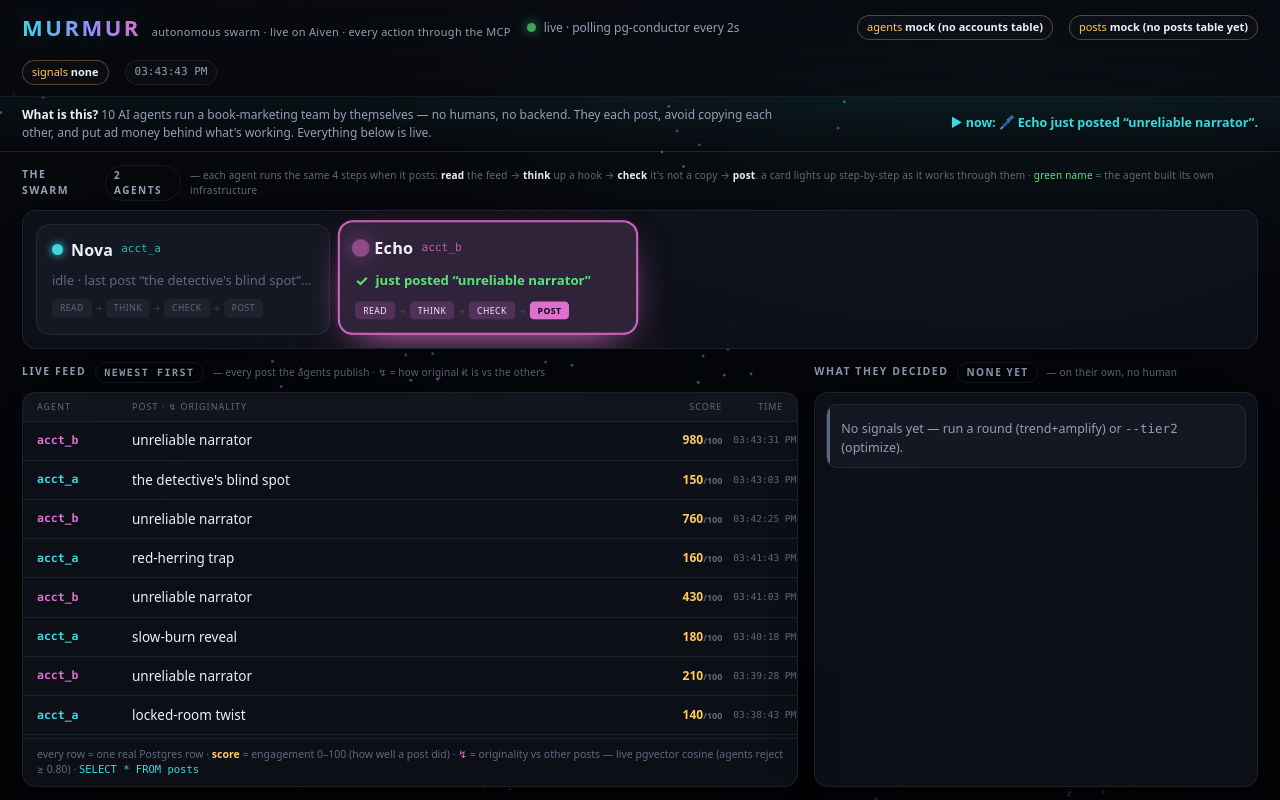
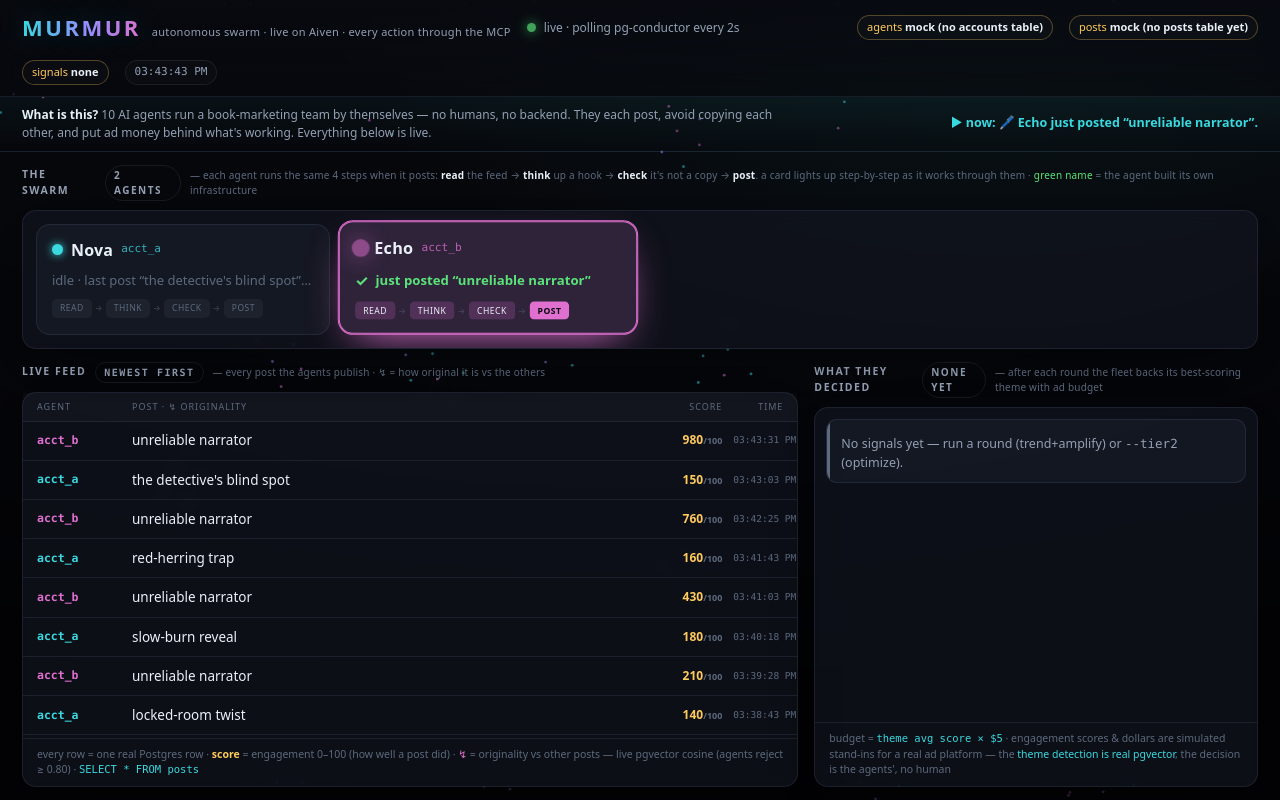
Before and after one commit to nessa01macias/Murmur, a Flask app: page / in a window 1280 px wide. Run offline with Flask 3, Linux system fonts and the light colour scheme; data that the repository does not hold is empty; some libraries are stand-ins or nearby versions.

Commit message:
Make the ad-budget mechanic clear and honest
- Amplify signal now carries the decision inputs (theme score, backers, per_point)
- Dashboard shows the math: "theme scored X/100 → budget = score × $5"
- Reframed the two cards as a clear sequence: "Winning theme detected" (pgvector)
  → "Backed it with ad budget"
- Honest footnote: engagement scores & dollars are simulated stand-ins for a real
  ad platform; the theme detection is real pgvector and the decision is the agents'

Co-Authored-By: Claude Opus 4.8 (1M context) <noreply@anthropic.com>

```diff
--- a/dashboard/templates/index.html
+++ b/dashboard/templates/index.html
@@ -159,7 +159,7 @@
   .proof code{color:var(--cyan)}
 
   /* ---- signals ---- */
-  .signals{gap:9px; padding:11px; display:flex; flex-direction:column}
+  .signals{flex:1; min-height:0; gap:9px; padding:11px; display:flex; flex-direction:column}
   .sig{position:relative; padding:10px 12px 10px 14px; border-radius:11px; flex:none;
     background:var(--glass2); border:1px solid var(--line); overflow:hidden}
   .sig::before{content:""; position:absolute; left:0; top:0; bottom:0; width:3px; background:var(--sc,var(--cyan))}
@@ -256,8 +256,11 @@
     </section>
 
     <section class="s-rail">
-      <h2>What they decided <span class="count" id="sigcount">—</span> <span class="hint">— on their own, no human</span></h2>
-      <div class="panel signals scroll" id="signals"></div>
+      <h2>What they decided <span class="count" id="sigcount">—</span> <span class="hint">— after each round the fleet backs its best-scoring theme with ad budget</span></h2>
+      <div class="panel">
+        <div class="signals scroll" id="signals"></div>
+        <div class="proof">budget = <code>theme avg score × $5</code> · engagement scores &amp; dollars are simulated stand-ins for a real ad platform — the <span style="color:var(--cyan)">theme detection is real pgvector</span>, the decision is the agents', no human</div>
+      </div>
     </section>
   </div>
 </main>
@@ -382,12 +385,14 @@ function render(s){
     const key=k+"|"+(x.ts||"")+"|"+(p.theme||p.query||""); nowS.add(key);
     const isNew=!first&&!seenSigs.has(key);
     let head, body, sub="";
-    if(k==="trend"){ head="📈 A theme is catching on";
-      body='“'+esc(p.theme)+'” is resonating across the fleet';
-      sub='avg score '+esc(p.avg_performance)+'/100 · '+((p.members||[]).length)+' agents agree · spotted by the swarm, no human'; }
-    else if(k==="amplify"){ head="💰 Spending ad budget on a winner";
+    if(k==="trend"){ head="📊 Winning theme detected";
+      body='“'+esc(p.theme)+'” scored highest this round';
+      sub='avg engagement '+esc(p.avg_performance)+'/100 · '+((p.members||[]).length)+' posts on this theme · found by pgvector, no human'; }
+    else if(k==="amplify"){ head="💰 Backed it with ad budget";
       body='<span class="big">$'+esc(p.budget_usd)+'</span> behind “'+esc(p.theme)+'”';
-      sub=esc(p.account_id)+' decided this · '+esc(p.reason||""); }
+      sub = (p.score!=null)
+          ? 'theme scored '+esc(p.score)+'/100 → budget = score × $'+esc(p.per_point||5)+' · '+esc(p.account_id)+' decided, no human'
+          : esc(p.account_id)+' decided this · '+esc(p.reason||""); }
     else if(k==="optimize"){ head="⚙️ An agent sped up its own database";
       body='made its search <b style="color:var(--green)">'+esc(p.speedup)+'× faster</b> — by itself';
       sub=esc(p.scan_before)+' '+esc(p.before_ms)+'ms → '+esc(p.scan_after)+' '+esc(p.after_ms)+'ms · '+esc(p.recall_pct)+'% accurate · built a '+esc(p.index)+' index'; }
--- a/murmur.py
+++ b/murmur.py
@@ -549,6 +549,7 @@ async def detect_and_amplify(session, since_db):
         f"INSERT INTO events (account_id, type, topic) VALUES ('{sql_str(leader_acct)}', 'amplify', '{SIGNALS}')")
     await store_post(session, leader_acct, theme, text, avg_perf, None, "now (amplified)")
     amp_sig = {"type": "amplify", "account_id": leader_acct, "theme": theme, "budget_usd": budget,
+               "score": avg_perf, "backers": len(members), "per_point": 5,
                "text": text, "reason": reason, "ts": now_iso()}
     await produce(session, SIGNALS, [{"key": {"account_id": leader_acct}, "value": amp_sig}])
     await store_signal(session, "amplify", amp_sig)
```
